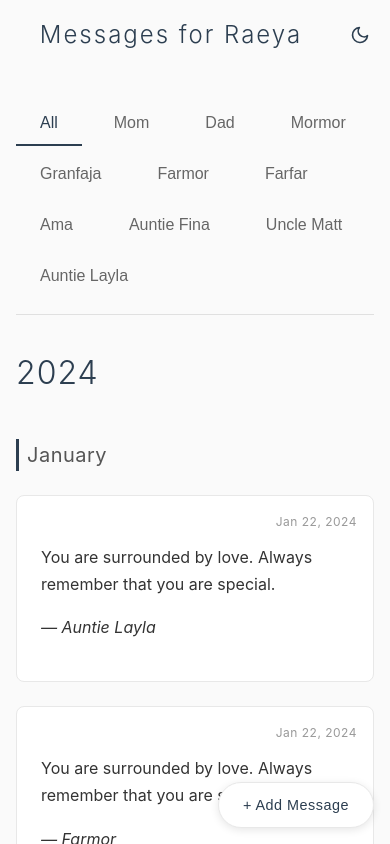
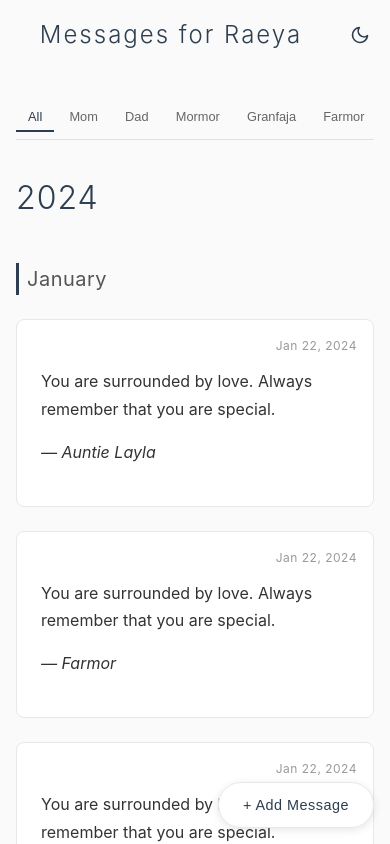
Before and after one commit to matthewmusson/RaeyaK, a React (Vite) app: page / in a window 390 px wide. Shown: the top 844 px of the page. Built offline with nearby package versions, Linux system fonts and the light colour scheme.

Commit message:
Add Message Button in Light Mode disabled background color fix

```diff
--- a/src/components/AddMessage.css
+++ b/src/components/AddMessage.css
@@ -292,7 +292,7 @@
 }
 
 .submit-button:disabled {
-  background:  #f5f5f5;
+  background:  #ffffff;
   cursor: not-allowed;
 }
 
--- a/src/components/Home.css
+++ b/src/components/Home.css
@@ -297,6 +297,16 @@
     justify-content: flex-start;
     overflow-x: auto;
     -webkit-overflow-scrolling: touch;
+    flex-wrap: nowrap;
+    gap: 0.25rem;
+    padding-bottom: 0.75rem;
+  }
+
+  .tab {
+    padding: 0.5rem 1rem;
+    font-size: 0.875rem;
+    white-space: nowrap;
+    flex-shrink: 0;
   }
 
   /* Hide sidebar on narrow displays */
@@ -309,4 +319,14 @@
   .home-header h1 {
     font-size: 1.5rem;
   }
+
+  .tab {
+    padding: 0.4rem 0.75rem;
+    font-size: 0.8rem;
+  }
+
+  .tabs {
+    gap: 0.2rem;
+    padding-bottom: 0.5rem;
+  }
 }
```
